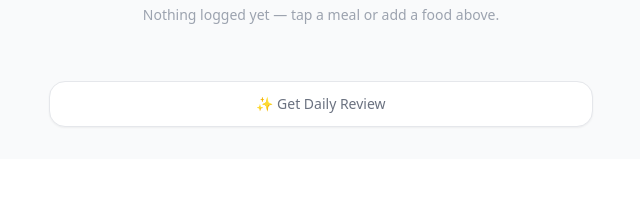
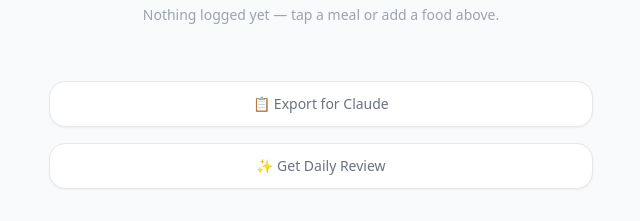
Before and after one commit to drnathanschaefer/nutrition-tracker, a FastAPI app: page / in a window 1280 px wide. Shown: the part 3129-3350 px from the top of the page, without its empty margins (319-959 px from the left). Before the commit the page ends 3257 px from the top, so only its background shows below. Run offline with FastAPI, Linux system fonts and the light colour scheme; data comes from the database, SQL or seed files in the repository; data that the repository does not hold is empty; some libraries are stand-ins or nearby versions.

Commit message:
Add Export for Claude button
Generates a formatted plain-text day summary (meals, per-food
breakdown, subtotals, daily totals) in a modal with a copy-to-
clipboard button, ready to paste into Claude.

Co-Authored-By: Claude Sonnet 4.6 <noreply@anthropic.com>

```diff
--- a/main.py
+++ b/main.py
@@ -188,6 +188,63 @@ Be specific, reference actual numbers, don't be preachy."""
     return JSONResponse({"feedback": feedback})
 
 
+@app.get("/export")
+async def export_day(date: str = None):
+    if not date:
+        date = today_local().isoformat()
+    entries = database.get_day_entries(date)
+    totals = database.get_day_totals(date)
+
+    from datetime import datetime
+    try:
+        fmt_date = datetime.strptime(date, "%Y-%m-%d").strftime("%A, %-d %B %Y")
+    except Exception:
+        fmt_date = date
+
+    lines = []
+    lines.append(f"Daily Food Log — {fmt_date}")
+    lines.append("=" * 50)
+
+    if not entries:
+        lines.append("\nNo food logged for this day.")
+    else:
+        nutrient_keys = ["calories", "protein", "fat", "sat_fat", "carbs", "sugar", "fibre", "calcium", "sodium"]
+        slots = {}
+        for e in entries:
+            s = e.get("meal_slot", 1)
+            slots.setdefault(s, []).append(e)
+
+        for slot_num in sorted(slots):
+            slot_entries = slots[slot_num]
+            lines.append(f"\nMEAL {slot_num}")
+            for e in slot_entries:
+                lines.append(
+                    f"  {e['name']} — {e['amount']}{e['unit_label']}  →  "
+                    f"{e['total_calories']} kcal | {e['total_protein']}g protein | "
+                    f"{e['total_carbs']}g carbs | {e['total_fat']}g fat"
+                )
+            slot_totals = {k: round(sum(e[f"total_{k}"] for e in slot_entries), 1) for k in nutrient_keys}
+            lines.append(
+                f"  ── Subtotal: {slot_totals['calories']} kcal | "
+                f"{slot_totals['protein']}g protein | {slot_totals['carbs']}g carbs | "
+                f"{slot_totals['fat']}g fat"
+            )
+
+    lines.append("\n" + "=" * 50)
+    lines.append("DAILY TOTALS")
+    lines.append(f"  Calories:  {totals['calories']} kcal")
+    lines.append(f"  Protein:   {totals['protein']}g")
+    lines.append(f"  Carbs:     {totals['carbs']}g  (sugar: {totals['sugar']}g)")
+    lines.append(f"  Fat:       {totals['fat']}g  (sat fat: {totals['sat_fat']}g)")
+    lines.append(f"  Fibre:     {totals['fibre']}g")
+    lines.append(f"  Sodium:    {totals['sodium']}mg")
+    lines.append(f"  Calcium:   {totals['calcium']}mg")
+    lines.append("\nProtein target: 200g/day")
+
+    text = "\n".join(lines)
+    return JSONResponse({"text": text, "date": date})
+
+
 @app.post("/log/clear")
 async def clear_log(log_date: str = Form(...)):
     database.delete_all_log_entries(log_date)
--- a/templates/index.html
+++ b/templates/index.html
@@ -164,6 +164,36 @@
 </div>
 {% endif %}
 
+<!-- Export for Claude -->
+<div class="mt-4">
+  <button onclick="showExport()" class="w-full py-3 bg-white border border-gray-200 hover:border-blue-400 text-gray-500 hover:text-blue-700 rounded-2xl text-sm font-medium shadow-sm transition-colors">
+    📋 Export for Claude
+  </button>
+</div>
+
+<!-- Export modal -->
+<div id="export-modal" class="hidden fixed inset-0 bg-black/40 z-50 flex items-end justify-center p-4">
+  <div class="bg-white rounded-2xl shadow-xl w-full max-w-xl p-5">
+    <div class="flex items-center justify-between mb-3">
+      <h2 class="font-semibold text-gray-700">Export for Claude</h2>
+      <button onclick="closeExport()" class="text-gray-400 hover:text-gray-600 text-2xl leading-none">&times;</button>
+    </div>
+    <textarea id="export-text" rows="14"
+              class="w-full border border-gray-200 rounded-xl p-3 text-xs font-mono text-gray-700 focus:outline-none resize-none"
+              readonly></textarea>
+    <div class="flex gap-2 mt-3">
+      <button onclick="copyExport()" id="copy-btn"
+              class="flex-1 py-2.5 bg-blue-600 hover:bg-blue-700 text-white rounded-xl text-sm font-semibold transition-colors">
+        Copy to Clipboard
+      </button>
+      <button onclick="closeExport()"
+              class="px-5 py-2.5 bg-gray-100 hover:bg-gray-200 text-gray-600 rounded-xl text-sm font-semibold transition-colors">
+        Close
+      </button>
+    </div>
+  </div>
+</div>
+
 <!-- Daily feedback -->
 {% if has_api_key %}
 <div class="mt-4">
@@ -229,6 +259,26 @@ function addFood(foodId) {
   form.submit();
 }
 
+async function showExport() {
+  const res = await fetch('/export?date={{ today }}');
+  const data = await res.json();
+  document.getElementById('export-text').value = data.text;
+  document.getElementById('export-modal').classList.remove('hidden');
+}
+
+function closeExport() {
+  document.getElementById('export-modal').classList.add('hidden');
+  document.getElementById('copy-btn').textContent = 'Copy to Clipboard';
+}
+
+async function copyExport() {
+  const text = document.getElementById('export-text').value;
+  await navigator.clipboard.writeText(text);
+  const btn = document.getElementById('copy-btn');
+  btn.textContent = '✓ Copied!';
+  setTimeout(() => btn.textContent = 'Copy to Clipboard', 2000);
+}
+
 async function getFeedback() {
   const btn = document.getElementById('feedback-btn');
   btn.textContent = '⏳ Generating…';
```
